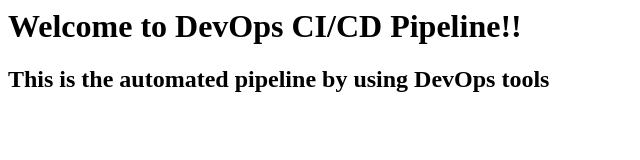
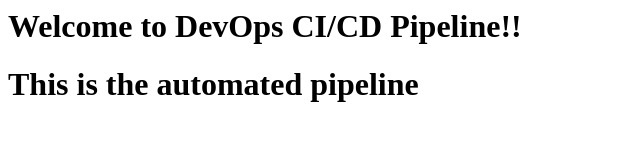
Before and after one commit to Ravivarman16/TASK-PROJECT, a plain HTML site: page index.html in a window 1280 px wide. Shown: the whole page, without its empty margins (0-640 px from the left). Drawn offline with Linux system fonts and the light colour scheme.

Commit message:
Update index.html

```diff
--- a/index.html
+++ b/index.html
@@ -1,2 +1,2 @@
 <h1> Welcome to DevOps CI/CD Pipeline!! </h1>
-<h2> This is the automated pipeline by using DevOps tools </h2>
+<h1> This is the automated pipeline </h1>
```
